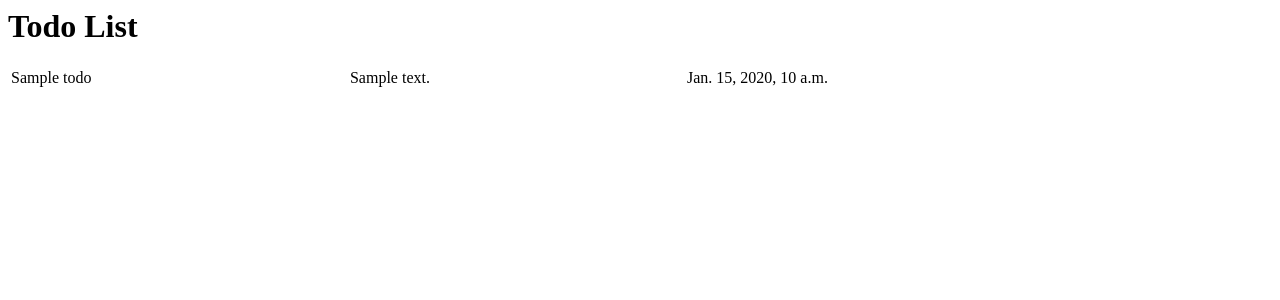
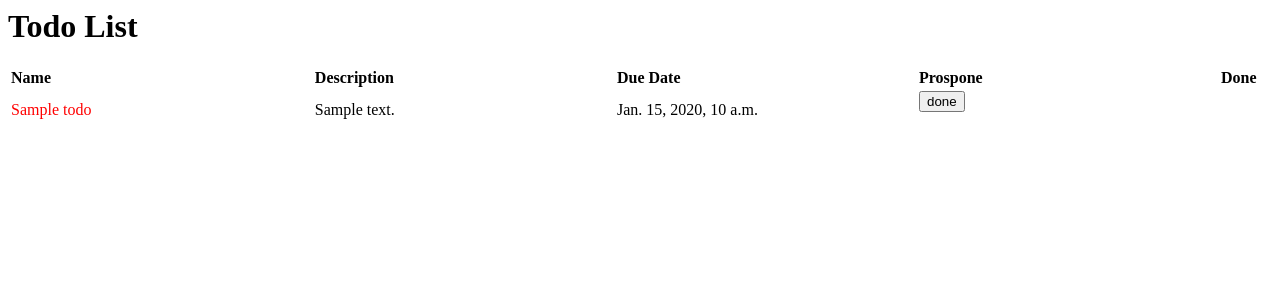
Before and after one commit to MichaelSchneeberger/todo, a Django app: template templates/todo/overview.html in a window 1280 px wide. Shown: the top 300 px of the page. Run offline with Django 3.2, Linux system fonts and the light colour scheme; the template is opened without the code that fills it: most values are stand-ins (such as "Sample title", 1, 10 or a date in 2020).

Commit message:
todos can be prosponed and marked as done

```diff
--- a/templates/todo/overview.html
+++ b/templates/todo/overview.html
@@ -1,20 +1,52 @@
 <h1>Todo List</h1>
 
 <table style="width:100%">
+    <col>
+    <col>
+    <col width="300px">
+    <col width="300px">
+    <col width="50px">
+    <tr>
+        <th align="left">Name</th>
+        <th align="left">Description</th>
+        <th align="left">Due Date</th>
+        <th align="left">Prospone</th>
+        <th align="left">Done</th>
+    </tr>
     {% if not hard_todo_list %}
-    {% for todo in soft_todo_list %}
     <tr>
-        <td>{{ todo.task_name }}</td>
-        <td>{{ todo.task_text }}</td>
-        <td>{{ todo.soft_due_date }}</td>
+        <td>{{ soft_todo.task_name }}</td>
+        <td>{{ soft_todo.task_text }}</td>
+        <td>{{ soft_todo.soft_due_date }}</td>
+        <td>
+            <form action="{% url 'todo:prostpone_date' %}" method="post">
+                {% csrf_token %}
+                <input type="text" size="10" name="prospone_date">
+                <input type="hidden" name="todo_id" value="{{ soft_todo.pk }}">
+                <input type="submit" value="prospone" />
+            </form>
+        </td>
+        <td>
+            <form action="{% url 'todo:set_todo_as_done' %}" method="post">
+                {% csrf_token %}
+                <input type="hidden" name="todo_id" value="{{ soft_todo.pk }}">
+                <input type="submit" value="done" />
+            </form>
+        </td>
     </tr>
-    {% endfor %}
     {% else %}
     {% for todo in hard_todo_list %}
     <tr>
-        <td>{{ todo.task_name }}</td>
+        <td><font color="red">{{ todo.task_name }}</font></td>
         <td>{{ todo.task_text }}</td>
         <td>{{ todo.hard_due_date }}</td>
+        <td>
+            <form action="{% url 'todo:set_todo_as_done' %}" method="post">
+                {% csrf_token %}
+                <input type="hidden" name="todo_id" value="{{ todo.pk }}">
+                <input type="submit" value="done" />
+            </form>
+        </td>
     </tr>
     {% endfor %}
     {% endif %}
```
Also changed, not shown: urls.py (+8 -0 lines), views.py (+51 -19 lines).
